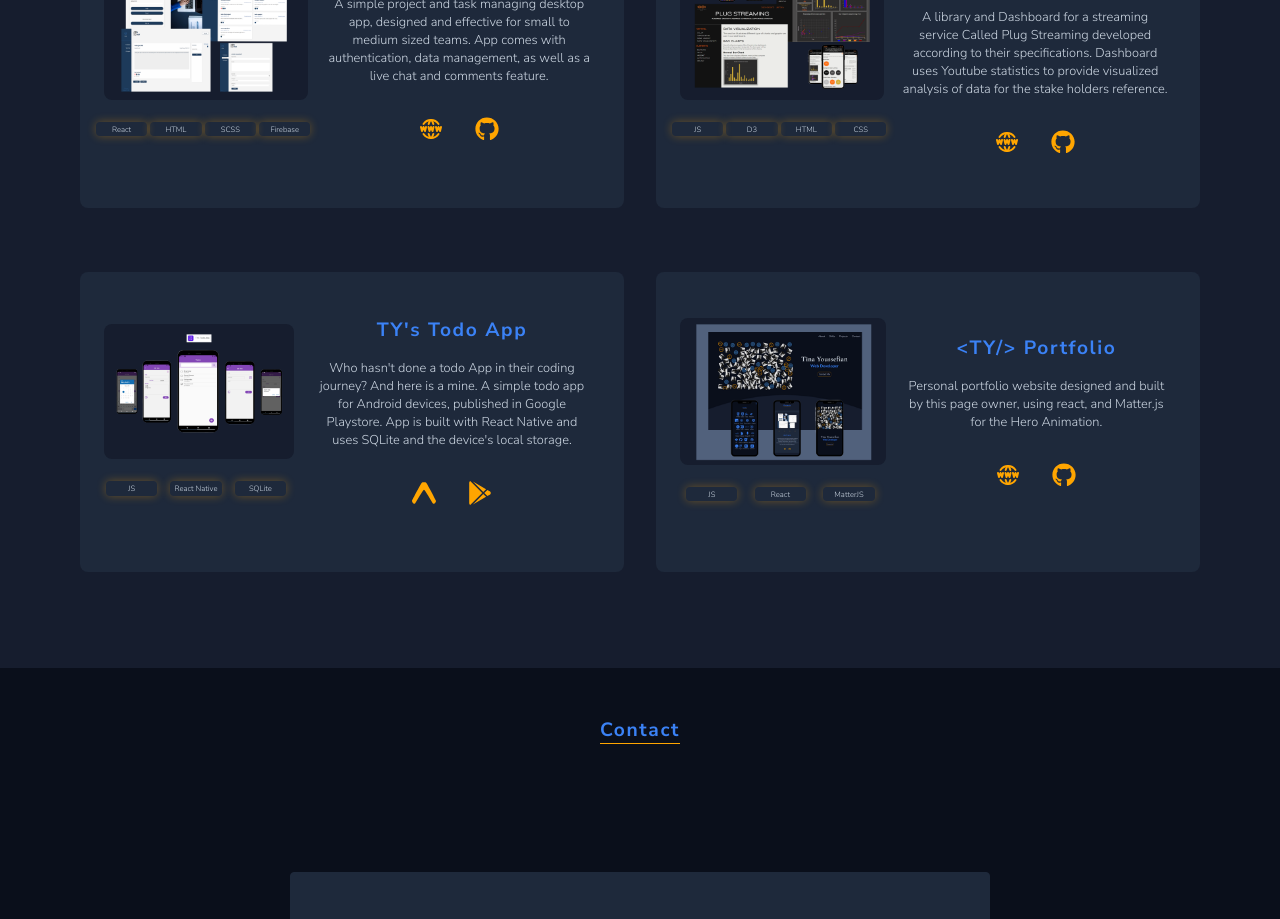
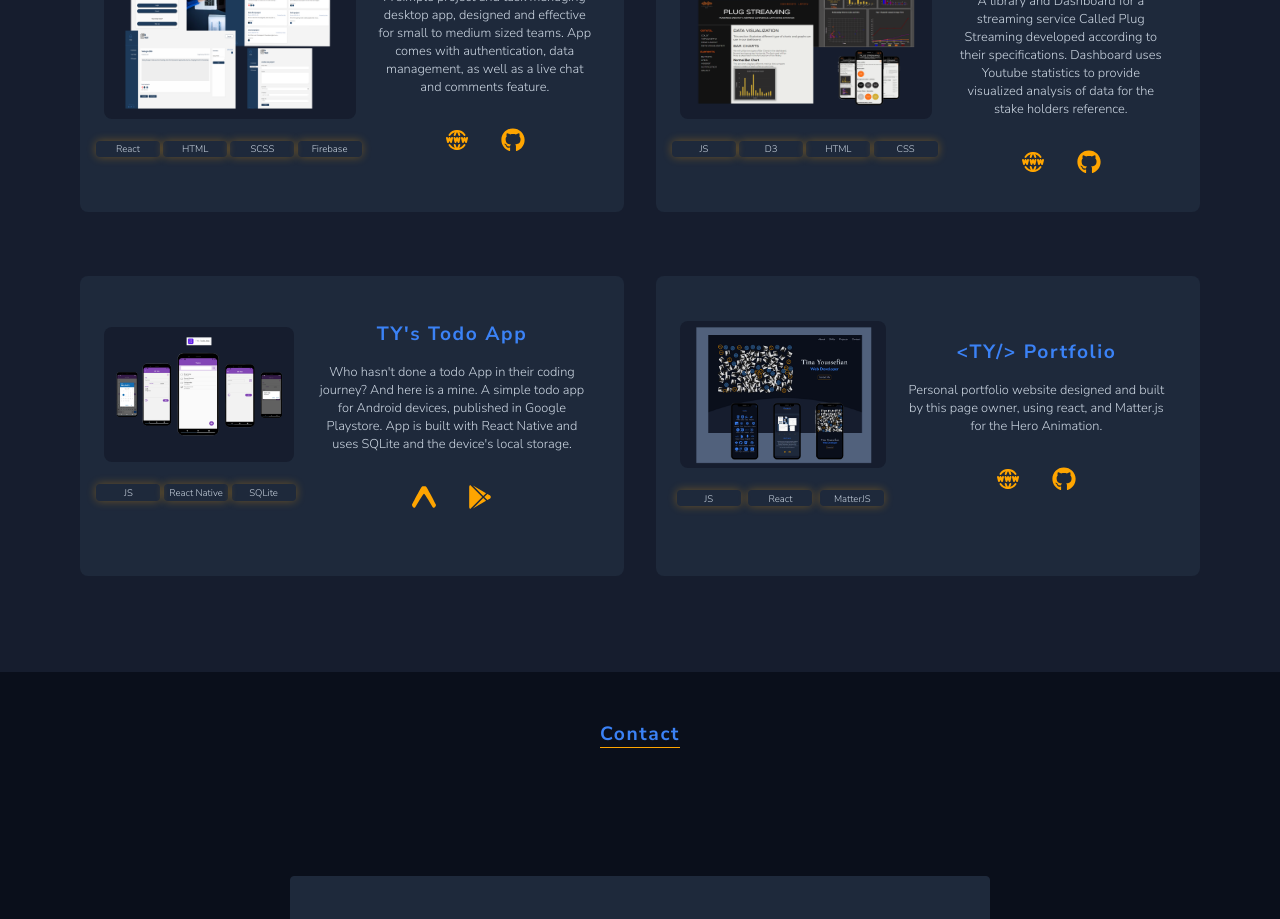
Before and after one commit to tyousofine/portfolio, a React (Create React App) app: page / in a window 1280 px wide. Shown: the part 2400-3319 px from the top of the page. Built offline with nearby package versions, Linux system fonts and the light colour scheme.

Commit message:
corrected font size

```diff
--- a/src/components/Projects/project/styles.scss
+++ b/src/components/Projects/project/styles.scss
@@ -30,10 +30,10 @@
       p {
         box-shadow: 0px 0px 10px 0px #ffa50055;
         border-color: rgba($accent-color, 0.4);
-        width: 4vw;
+        width: 4rem;
         text-align: center;
         border-radius: 4px;
-        font-size: 0.6vw;
+        font-size: 0.6rem;
         padding: 0.1rem 0;
       }
     }
```
